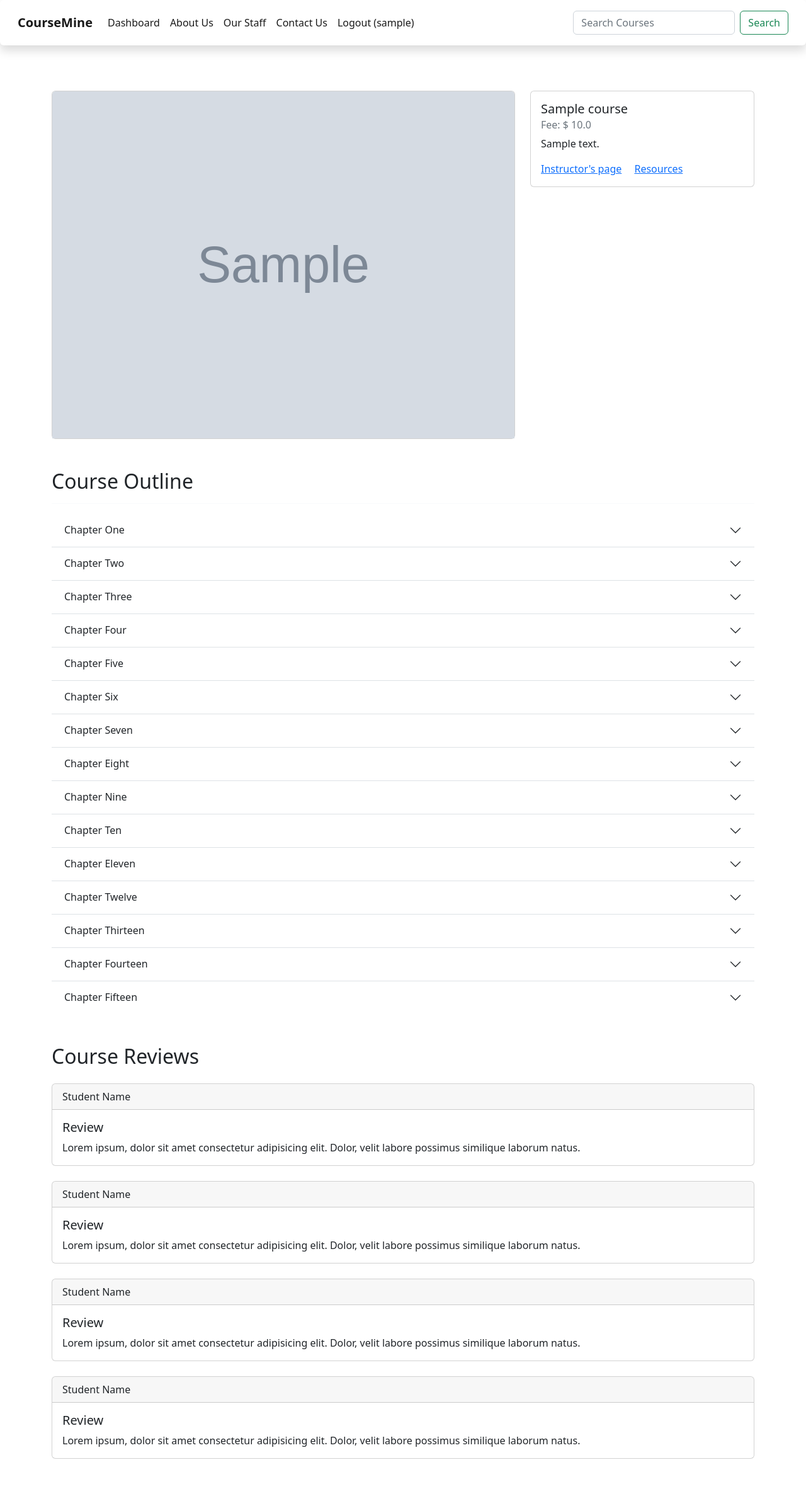
After one commit to Tommy-Burns/SchoolSystem, a Django app: a page that uses school_system/templates/base.html in a window 1280 px wide. The commit adds this page. Shown: the whole page at 63% size. Run offline with Django 3.2, Linux system fonts and the light colour scheme; a user stored in the database is signed in; tables that the repository leaves empty hold one stand-in row (values such as "Sample post"); grey boxes marked "Sample" are stand-in pictures; parts of the project's set-up code (start-up, migrations or seed data) failed here and were passed over.

Commit message:
resume course page complete

```diff
--- /dev/null
+++ b/accounts/templates/course_page.html
@@ -0,0 +1,79 @@
+{% extends 'base.html' %}
+
+
+{% block content %}
+<br>
+
+    {% if course %}
+        <div class="row">
+            <div class="col-8">
+                <div class="card" style="width: auto;">
+                    <img src="{{ course.cover.url }}" class="card-img-top" alt="...">
+
+                </div>
+            </div>
+            <div class="col-4">
+                <div class="card" style="width: auto;">
+                    <div class="card-body">
+                      <h5 class="card-title">{{ course.name }}</h5>
+                      <h6 class="card-subtitle mb-2 text-muted">Fee: $ {{ course.fee }}</h6>
+                      <p class="card-text">{{ course.description }}</p>
+                      <a href="#" class="card-link">Instructor's page</a>
+                      <a href="#" class="card-link">Resources</a>
+                </div>
+            </div>
+        </div>
+    </div>
+    <br><br>
+    <h2 class="card-title">Course Outline</h2>
+    <hr class="border-light border-3 opacity-75" style="background-color: #9d9d9d;">
+
+    <div class="accordion accordion-flush" id="accordionFlushExample">
+
+        {% for i in rangge %}
+            <div class="accordion-item">
+          <h2 class="accordion-header" id="flush-heading{{ i }}">
+            <button class="accordion-button collapsed" type="button" data-bs-toggle="collapse" data-bs-target="#flush-collapse{{ i }}" aria-expanded="false" aria-controls="flush-collapse{{ i }}">
+              Chapter {{ i }}
+            </button>
+          </h2>
+          <div id="flush-collapse{{ i }}" class="accordion-collapse collapse" aria-labelledby="flush-heading{{ i }}" data-bs-parent="#accordionFlushExample">
+            <div class="accordion-body">
+                <ul class="list-group">
+                    <li class="list-group-item">Lesson 1</li>
+                    <li class="list-group-item">Lesson 2</li>
+                    <li class="list-group-item">Lesson 3</li>
+                    <li class="list-group-item">Lesson 4</li>
+                    <li class="list-group-item">Lesson 5</li>
+                </ul>
+                <br>
+                <h3 class="card-title fw-bold"><p class="lead">Rate Chapter</p></h3>
+                <button type="button" class="btn btn-light" style="background-color: white;"><ion-icon name="star-outline"></ion-icon></button>
+                <button type="button" class="btn btn-light" style="background-color: white;"><ion-icon name="star-outline"></ion-icon></button>
+                <button type="button" class="btn btn-light" style="background-color: white;"><ion-icon name="star-outline"></ion-icon></button>
+                <button type="button" class="btn btn-light" style="background-color: white;"><ion-icon name="star-outline"></ion-icon></button>
+                <button type="button" class="btn btn-light" style="background-color: white;"><ion-icon name="star-outline"></ion-icon></button>
+            </div>
+          </div>
+        </div>
+        {% endfor %}
+      </div>
+      <br><br>
+      <h2 class="card-title">Course Reviews</h2>
+      {% for i in rangge1 %}
+      <br>
+      <div class="card">
+        <div class="card-header">
+          Student Name
+        </div>
+        <div class="card-body">
+            <h5 class="card-title">Review</h5>
+            <p class="card-text">
+                Lorem ipsum, dolor sit amet consectetur adipisicing elit. Dolor, velit labore possimus similique laborum natus.
+            </p>
+        </div>
+      </div>
+        {% endfor %}
+
+    {% endif %}
+{% endblock content %}
--- a/accounts/templates/dashboard.html
+++ b/accounts/templates/dashboard.html
@@ -10,9 +10,7 @@
             <div class="card-body">
               <h5 class="card-title">Welcome, {{ user.first_name }} {{user.last_name }}</h5>
               <h6 class="card-subtitle mb-2 text-muted">This is your dashboard</h6>
-              <p class="card-text">Some quick example text to build on the card title and make up the bulk of the card's content.</p>
-              <a href="#" class="card-link">Start Course</a>
-              <a href="#" class="card-link">Resources</a>
+              <p class="card-text">Lorem ipsum dolor, sit amet consectetur adipisicing elit. Veniam magni quasi sed obcaecati nihil quibusdam.</p>
             </div>
         </div>
        </div>
@@ -56,7 +54,7 @@
         <div class="card-body">
           <h5 class="card-title fw-bold">{{ course.name }}</h5>
           <p class="card-text">{{ course.description }}</p>
-          <a href="{% url 'details' course.id %}" class="btn btn-primary">Start Course</a>
+          <a href="{% url 'resume_course' course.name %}" class="btn btn-primary">Resume Course</a>
           {% if course.resources %}
           <a href="{{ course.resources }}" class="btn btn-primary">
             Resources
--- a/accounts/urls.py
+++ b/accounts/urls.py
@@ -7,4 +7,5 @@ urlpatterns = [
     path('login/', views.login_user, name='login'),
     path('dashboard/', views.user_dashboard, name='dashboard'),
     path('save_course/', views.save_course, name='save_course'),
+    path('resume-course/<str:course_name>/', views.resume_course, name='resume_course'),
 ]
--- a/accounts/views.py
+++ b/accounts/views.py
@@ -1,4 +1,4 @@
-from django.shortcuts import render
+from django.shortcuts import get_object_or_404, render
 from .forms import UserCreateForm
 from django.contrib.auth.models import User
 from django.contrib.auth.forms import AuthenticationForm
@@ -91,3 +91,16 @@ def save_course(request):
                 return render(request, 'checkout.html', {
                     'error': error,
                 })
+
+@login_required
+def resume_course(request, course_name):
+    print('***********************COURSES NAME********************', course_name)
+    course = get_object_or_404(Courses, name=course_name)
+    print('***********************COURSE FOUND********************', course)
+    rangge = ['One', 'Two', 'Three', 'Four', 'Five', 'Six', 'Seven', 'Eight', 'Nine', 'Ten', 'Eleven', 'Twelve', 'Thirteen', 'Fourteen', 'Fifteen']
+    rangge1 = range(4)
+    return render(request, 'course_page.html', {
+        'course': course,
+        'rangge': rangge,
+        'rangge1': rangge1,
+    })
--- a/school/urls.py
+++ b/school/urls.py
@@ -5,6 +5,6 @@ from . import views
 urlpatterns = [
     path('', views.index, name='home'),
     path('contact/', views.contact, name='contact'),
-    path('<int:course_id>', views.details, name='details'),
+    path('<str:course_name>', views.details, name='details'),
     path('checkout/<str:course_name>/', views.checkout, name='checkout'),
 ]
--- a/school/views.py
+++ b/school/views.py
@@ -66,8 +66,8 @@ def index(request):
         })
 
 
-def details(request, course_id):
-    course = get_object_or_404(Courses, pk=course_id)
+def details(request, course_name):
+    course = get_object_or_404(Courses, name=course_name)
     return render(request, 'details.html', {
         'course': course,
     })
--- a/school_system/templates/base.html
+++ b/school_system/templates/base.html
@@ -74,6 +74,8 @@
     {% endblock content %}
 </div>
 <br><br>
+<script type="module" src="https://unpkg.com/ionicons@5.5.2/dist/ionicons/ionicons.esm.js"></script>
+<script nomodule src="https://unpkg.com/ionicons@5.5.2/dist/ionicons/ionicons.js"></script>
 </body>
 
 </html>
```
Also changed, not shown: school/templates/index.html (+4 -4 lines).
